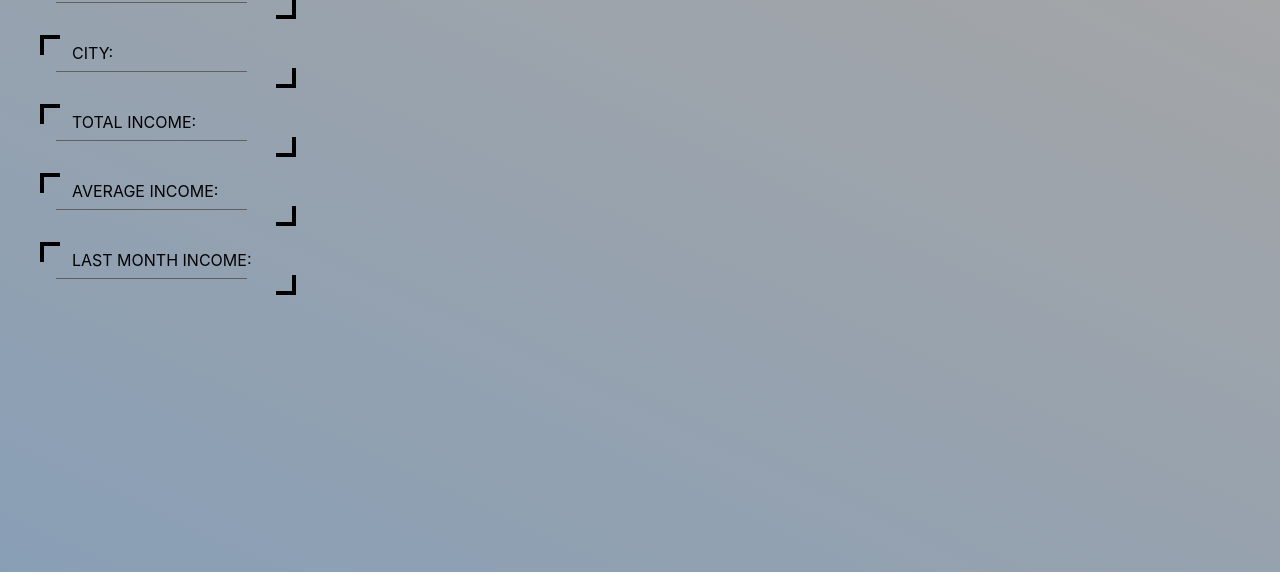
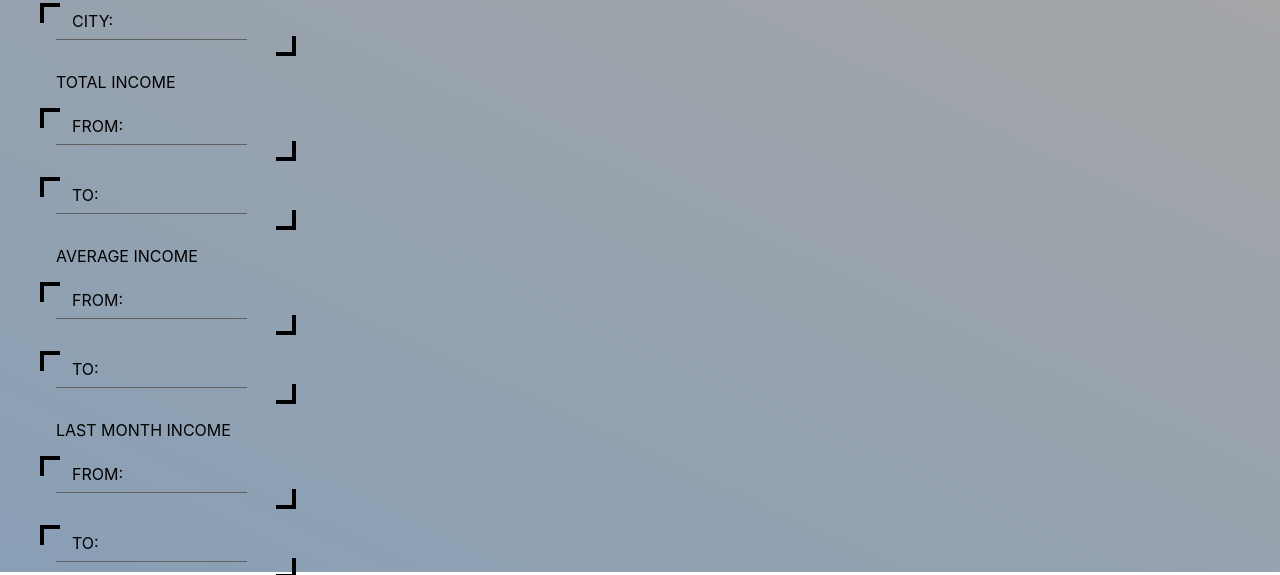
Before and after one commit to LZygmunt/companies, a React (Create React App) app: page / in a window 1280 px wide. Shown: the part 228-803 px from the top of the page. Built offline with nearby package versions, Linux system fonts and the light colour scheme; no server answers.

Commit message:
Filtering by incomes, intervals for incomes in inputs, only non-negative value for number inputs, filtering and sorting disabled when pending companies and incomes, sorting after filtering

```diff
--- a/src/components/filter/Filter.js
+++ b/src/components/filter/Filter.js
@@ -1,17 +1,21 @@
 import React from 'react';
 import Input from "../misc/Input";
 import {
-    SET_FILTER_AVERAGE_INCOME,
-    SET_FILTER_CITY,
-    SET_FILTER_ID,
-    SET_FILTER_LAST_MONTH_INCOME,
-    SET_FILTER_NAME,
-    SET_FILTER_TOTAL_INCOME
+  REQUEST_COMPANIES_PENDING,
+  SET_FILTER_AVERAGE_INCOME_FROM,
+  SET_FILTER_AVERAGE_INCOME_TO,
+  SET_FILTER_CITY,
+  SET_FILTER_ID,
+  SET_FILTER_LAST_MONTH_INCOME_FROM,
+  SET_FILTER_LAST_MONTH_INCOME_TO,
+  SET_FILTER_NAME,
+  SET_FILTER_TOTAL_INCOME_FROM,
+  SET_FILTER_TOTAL_INCOME_TO
 } from "../../store/utils/constans";
 
 import "./scss/filter.scss";
 
-const Filter = ({ filter }) => {
+const Filter = ({ filter, isPending }) => {
   return (
     <div id="filter">
       <h2>Filter by:</h2>
@@ -20,6 +24,7 @@ const Filter = ({ filter }) => {
         name="company-id"
         type="number"
         label="ID"
+        disabled={ isPending === REQUEST_COMPANIES_PENDING }
         filter={ filter }
         actionType={ SET_FILTER_ID }
       />
@@ -28,6 +33,7 @@ const Filter = ({ filter }) => {
         name="company-name"
         type="text"
         label="NAME"
+        disabled={ isPending === REQUEST_COMPANIES_PENDING }
         filter={ filter }
         actionType={ SET_FILTER_NAME }
       />
@@ -36,32 +42,66 @@ const Filter = ({ filter }) => {
         name="company-city"
         type="text"
         label="CITY"
+        disabled={ isPending === REQUEST_COMPANIES_PENDING }
         filter={ filter }
         actionType={ SET_FILTER_CITY }
       />
+      <p className="label">TOTAL INCOME</p>
       <Input
-        id="company-total-income"
-        name="company-total-income"
+        id="company-total-income-from"
+        name="company-total-income-from"
         type="number"
-        label="TOTAL INCOME"
+        label="FROM"
+        disabled={ isPending !== ""}
         filter={ filter }
-        actionType={ SET_FILTER_TOTAL_INCOME }
+        actionType={ SET_FILTER_TOTAL_INCOME_FROM }
       />
       <Input
-        id="company-average-income"
-        name="company-average-income"
+        id="company-total-income-to"
+        name="company-total-income-to"
         type="number"
-        label="AVERAGE INCOME"
+        label="TO"
+        disabled={ isPending !== "" }
         filter={ filter }
-        actionType={ SET_FILTER_AVERAGE_INCOME }
+        actionType={ SET_FILTER_TOTAL_INCOME_TO }
+      />
+      <p className="label">AVERAGE INCOME</p>
+      <Input
+        id="company-average-income-from"
+        name="company-average-income-from"
+        type="number"
+        label="FROM"
+        disabled={ isPending !== "" }
+        filter={ filter }
+        actionType={ SET_FILTER_AVERAGE_INCOME_FROM }
       />
       <Input
-        id="company-last-month-income"
-        name="company-last-month-income"
+        id="company-average-income-to"
+        name="company-average-income-to"
         type="number"
-        label="LAST MONTH INCOME"
+        label="TO"
+        disabled={ isPending !== "" }
         filter={ filter }
-        actionType={ SET_FILTER_LAST_MONTH_INCOME }
+        actionType={ SET_FILTER_AVERAGE_INCOME_TO }
+      />
+      <p className="label">LAST MONTH INCOME</p>
+      <Input
+        id="company-last-month-income-from"
+        name="company-last-month-income-from"
+        type="number"
+        label="FROM"
+        disabled={ isPending !== "" }
+        filter={ filter }
+        actionType={ SET_FILTER_LAST_MONTH_INCOME_FROM }
+      />
+      <Input
+        id="company-last-month-income-to"
+        name="company-last-month-income-to"
+        type="number"
+        label="TO"
+        disabled={ isPending !== "" }
+        filter={ filter }
+        actionType={ SET_FILTER_LAST_MONTH_INCOME_TO }
       />
     </div>
   );
--- a/src/components/filter/scss/filter.scss
+++ b/src/components/filter/scss/filter.scss
@@ -1,10 +1,15 @@
 #filter {
   width: 30%;
   height: calc( 100% - 10em );
-  padding: 5em 0;
+  padding-top: 3em;
 
   h2 {
     width: 10em;
     margin: 0 auto;
   }
+
+  .label {
+    width: 14em;
+    margin: 1em auto;
+  }
 }
--- a/src/components/misc/HeaderCell.js
+++ b/src/components/misc/HeaderCell.js
@@ -7,8 +7,7 @@ import "./scss/header-cell.scss";
 const HeaderCell = ({
   value,
   classNames,
-  sort,
-  direction
+  sort
 }) => {
   let isSetClassNames = classNames !== null && classNames !== undefined;
   let className = isSetClassNames
--- a/src/components/misc/HeaderTable.js
+++ b/src/components/misc/HeaderTable.js
@@ -1,40 +1,43 @@
 import React from 'react';
 import HeaderCell from "./HeaderCell";
+import { REQUEST_COMPANIES_PENDING } from "../../store/utils/constans";
 
 import "./scss/header-table.scss";
 
-const HeaderTable = ({ sort }) => {
+const voidFunction = () => null;
+
+const HeaderTable = ({ sort, isPending }) => {
   return (
     <div id="header-table">
       <HeaderCell
         value="id"
-        classNames={[ "id" ]}
-        sort={ sort }
+        classNames={[ "id", isPending === REQUEST_COMPANIES_PENDING ? "disabled" : "" ]}
+        sort={ isPending === REQUEST_COMPANIES_PENDING ? voidFunction : sort }
       />
       <HeaderCell
         value="name"
-        classNames={[ "name" ]}
-        sort={ sort }
+        classNames={[ "name", isPending === REQUEST_COMPANIES_PENDING ? "disabled" : "" ]}
+        sort={ isPending === REQUEST_COMPANIES_PENDING ? voidFunction : sort }
       />
       <HeaderCell
         value="city"
-        classNames={[ "city" ]}
-        sort={ sort }
+        classNames={[ "city", isPending === REQUEST_COMPANIES_PENDING ? "disabled" : "" ]}
+        sort={ isPending === REQUEST_COMPANIES_PENDING ? voidFunction : sort }
       />
       <HeaderCell
         value="total income"
-        classNames={[ "total-income" ]}
-        sort={ sort }
+        classNames={[ "total-income", isPending !== "" ? "disabled" : "" ]}
+        sort={ isPending !== "" ? voidFunction : sort }
       />
       <HeaderCell
         value="average income"
-        classNames={[ "average-income" ]}
-        sort={ sort }
+        classNames={[ "average-income", isPending !== "" ? "disabled" : "" ]}
+        sort={ isPending !== "" ? voidFunction : sort  }
       />
       <HeaderCell
         value="last month income"
-        classNames={[ "last-month-income" ]}
-        sort={ sort }
+        classNames={[ "last-month-income", isPending !== "" ? "disabled" : "" ]}
+        sort={ isPending !== "" ? voidFunction : sort  }
       />
     </div>
   );
--- a/src/components/misc/Input.js
+++ b/src/components/misc/Input.js
@@ -8,6 +8,7 @@ const Input = ({
   name,
   type,
   label,
+  disabled,
   filter,
   actionType
 }) => {
@@ -22,7 +23,7 @@ const Input = ({
 
   const handleChange = evt => {
     const { target } = evt;
-    // console.log( evt );
+
     changeFocus( evt );
     filter( actionType, target.value );
   };
@@ -34,8 +35,9 @@ const Input = ({
     if ( !regex.test( data )) evt.preventDefault();
   };
 
+
   return (
-    <WrapperCorner classNames={[ "input" ]}>
+    <WrapperCorner classNames={[ "input", disabled ? "disabled" : "" ]}>
       <label htmlFor={ name } className={ focused ? "focused" : "" }>
         { label }:
       </label>
@@ -43,6 +45,8 @@ const Input = ({
         id={ id }
         type={ type }
         name={ name }
+        min={ 0 }
+        disabled={ disabled }
         onChange={ handleChange }
         onFocus={ changeFocus }
         onBlur={ changeFocus }
--- a/src/components/misc/scss/header-cell.scss
+++ b/src/components/misc/scss/header-cell.scss
@@ -13,4 +13,18 @@
     width: min-content;
     padding-right: .7em;
   }
+
+  .disabled {
+    color: #606060;
+    cursor: not-allowed;
+
+    & + .block, & + .block .arrow {
+      cursor: not-allowed;
+    }
+
+    & + .block .arrow {
+      border-right: .3em solid #606060;
+      border-bottom: .3em solid #606060;
+    }
+  }
 }
--- a/src/components/misc/scss/input.scss
+++ b/src/components/misc/scss/input.scss
@@ -2,6 +2,11 @@
   width: 14em;
   padding: 1em;
   margin: 1em auto;
+
+  &.disabled, input:disabled, &.disabled label {
+    color: #606060;
+    cursor: not-allowed;
+  }
 
   label, input { transition: all ease-in-out .2s; }
 
--- a/src/containers/filter/FilterContainer.js
+++ b/src/containers/filter/FilterContainer.js
@@ -2,6 +2,10 @@ import React, { Component } from 'react';
 import { connect } from "react-redux";
 import { filter } from "../../store/actions";
 import Filter from "../../components/filter/Filter";
+
+const mapStateToProps = state => ({
+  isPending: state.requestReducer.isPending
+});
 
 const mapDispatchToProps = dispatch => ({
   filter: ( type, value ) => dispatch( filter( type, value ))
@@ -9,12 +13,14 @@ const mapDispatchToProps = dispatch => ({
 
 class FilterContainer extends Component {
   render () {
+    const { filter, isPending } = this.props;
+
     return (
       <>
-        <Filter filter={ this.props.filter }/>
+        <Filter filter={ filter } isPending={ isPending }/>
       </>
     );
   }
 }
 
-export default connect( null, mapDispatchToProps )( FilterContainer );
+export default connect( mapStateToProps, mapDispatchToProps )( FilterContainer );
--- a/src/store/reducers/filterReducer.js
+++ b/src/store/reducers/filterReducer.js
@@ -1,19 +1,22 @@
 import {
-  SET_FILTER_AVERAGE_INCOME,
+  SET_FILTER_AVERAGE_INCOME_TO,
+  SET_FILTER_AVERAGE_INCOME_FROM,
   SET_FILTER_CITY,
   SET_FILTER_ID,
-  SET_FILTER_LAST_MONTH_INCOME,
+  SET_FILTER_LAST_MONTH_INCOME_TO,
+  SET_FILTER_LAST_MONTH_INCOME_FROM,
   SET_FILTER_NAME,
-  SET_FILTER_TOTAL_INCOME
+  SET_FILTER_TOTAL_INCOME_TO,
+  SET_FILTER_TOTAL_INCOME_FROM
 } from "../utils/constans";
 
 const initState = {
   id: "",
   name: "",
   city: "",
-  averageIncome: "",
-  totalIncome: "",
-  lastMonthIncome: ""
+  averageIncome: { from: 0, to: 0 },
+  totalIncome: { from: 0, to: 0 },
+  lastMonthIncome: { from: 0, to: 0 }
 };
 
 export const filterReducer = ( state = initState, action ) => {
@@ -33,20 +36,53 @@ export const filterReducer = ( state = initState, action ) => {
         ...state,
         name: action.payload
       };
-    case SET_FILTER_AVERAGE_INCOME:
+    case SET_FILTER_AVERAGE_INCOME_FROM:
       return {
         ...state,
-        averageIncome: action.payload
+        averageIncome: {
+          from: action.payload,
+          to: state.averageIncome.to
+        }
       };
-    case SET_FILTER_LAST_MONTH_INCOME:
+    case SET_FILTER_LAST_MONTH_INCOME_FROM:
       return {
         ...state,
-        lastMonthIncome: action.payload
+        lastMonthIncome: {
+          from: action.payload,
+          to: state.lastMonthIncome.to
+        }
       };
-    case SET_FILTER_TOTAL_INCOME:
+    case SET_FILTER_TOTAL_INCOME_FROM:
       return {
         ...state,
-        totalIncome: action.payload
+        totalIncome: {
+          from: action.payload,
+          to: state.totalIncome.to
+        }
+      };
+    case SET_FILTER_AVERAGE_INCOME_TO:
+      return {
+        ...state,
+        averageIncome: {
+          to: action.payload,
+          from: state.averageIncome.from
+        }
+      };
+    case SET_FILTER_LAST_MONTH_INCOME_TO:
+      return {
+        ...state,
+        lastMonthIncome: {
+          to: action.payload,
+          from: state.lastMonthIncome.from
+        }
+      };
+    case SET_FILTER_TOTAL_INCOME_TO:
+      return {
+        ...state,
+        totalIncome: {
+          to: action.payload,
+          from: state.totalIncome.from
+        }
       };
     default:
       return state;
--- a/src/store/utils/constans.js
+++ b/src/store/utils/constans.js
@@ -7,8 +7,11 @@ export const REQUEST_INCOMES_FAILED = "REQUEST_INCOMES_FAILED";
 export const SET_FILTER_ID = "SET_FILTER_ID";
 export const SET_FILTER_NAME = "SET_FILTER_NAME";
 export const SET_FILTER_CITY = "SET_FILTER_CITY";
-export const SET_FILTER_AVERAGE_INCOME = "SET_FILTER_AVERAGE_INCOME";
-export const SET_FILTER_TOTAL_INCOME = "SET_FILTER_TOTAL_INCOME";
-export const SET_FILTER_LAST_MONTH_INCOME = "SET_FILTER_LAST_MONTH_INCOME";
+export const SET_FILTER_AVERAGE_INCOME_TO = "SET_FILTER_AVERAGE_INCOME_TO";
+export const SET_FILTER_TOTAL_INCOME_TO = "SET_FILTER_TOTAL_INCOME_TO";
+export const SET_FILTER_LAST_MONTH_INCOME_TO = "SET_FILTER_LAST_MONTH_INCOME_TO";
+export const SET_FILTER_AVERAGE_INCOME_FROM = "SET_FILTER_AVERAGE_INCOME_FROM";
+export const SET_FILTER_TOTAL_INCOME_FROM = "SET_FILTER_TOTAL_INCOME_FROM";
+export const SET_FILTER_LAST_MONTH_INCOME_FROM = "SET_FILTER_LAST_MONTH_INCOME_FROM";
 export const INCREASE = "INCREASE";
 export const DECREASE = "DECREASE";
```
Also changed, not shown: src/containers/company/CompanyContainer.js (+60 -11 lines).
